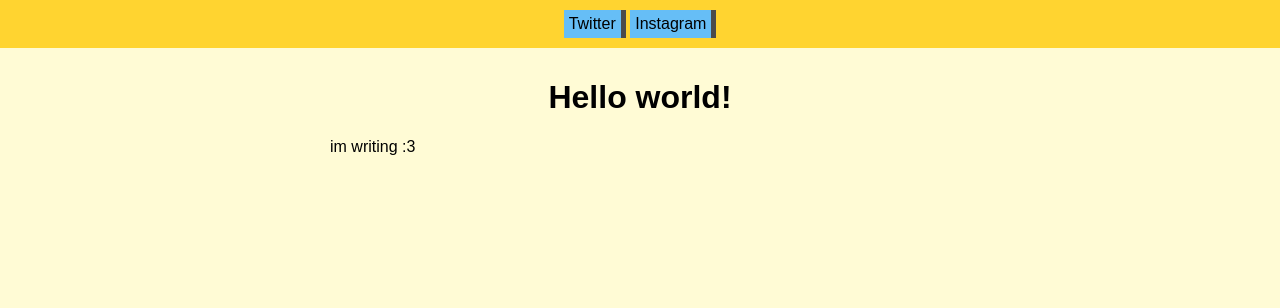
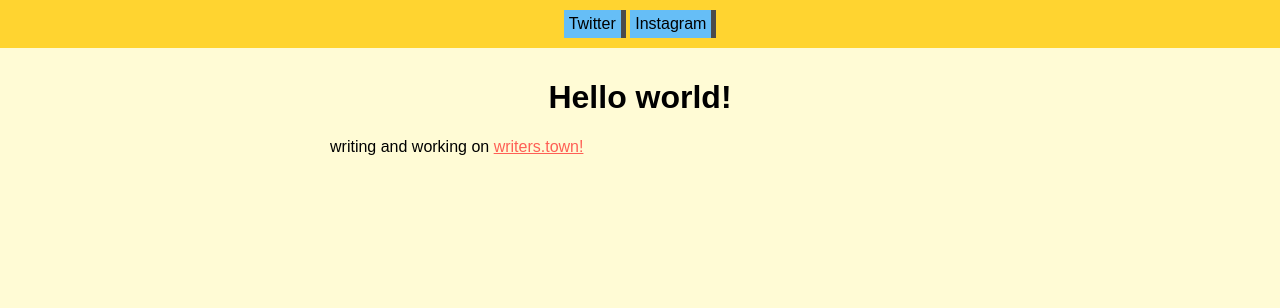
Before and after one commit to lumenkeyes/lumenkeyes, a PHP site: page / in a window 1280 px wide. Shown: the top 308 px of the page. Run offline with PHP 8.4, Linux system fonts and the light colour scheme.

Commit message:
New link styling, link to current project

```diff
--- a/default.css
+++ b/default.css
@@ -6,6 +6,9 @@ body {
 			/*background-color: #FFD430;*/
 			font-family: Arial;
 		}
+a {
+	color: #FE5F55;
+}
 .header {
 			/*background-color: #E8F069;*/
 			background-color: #FFD430;
@@ -13,7 +16,7 @@ body {
 			text-align: center;
 			/*box-shadow: 0px 50px rgba(0, 0, 0, 0.5);*/
 		}
-a {
+.socialButton {
 			text-decoration: none;
 			color: black;
 		}
--- a/index.html
+++ b/index.html
@@ -16,10 +16,10 @@
 	<div class='header'>
 		<div class='socials'>
 			<div class='socialWrapper'>
-				<a href='https://twitter.com/lumenkeyes' target="_blank">Twitter</a>
+				<a class="socialButton" href='https://twitter.com/lumenkeyes' target="_blank">Twitter</a>
 			</div>
 			<div class='socialWrapper'>
-				<a href='https://instagram.com/lumenkeyes' target="_blank">Instagram</a>
+				<a class="socialButton" href='https://instagram.com/lumenkeyes' target="_blank">Instagram</a>
 			</div>
 		</div>
 	</div>
@@ -29,13 +29,12 @@
 				Hello world!
 			</h1>
 			<p>
-				im writing :3
+				writing and working on <a href="https://writers.town">writers.town!</a>
 			</p>
 		</div>
 	</div>
 	<script type="text/javascript">
 		if(window.mobileCheck()) {
-			//window.location.replace("mobile");
 			document.getElementById('stylesheet').setAttribute("href", "mobile.css")
 		}
 	</script>
--- a/mobile.css
+++ b/mobile.css
@@ -7,6 +7,9 @@ body {
 			font-family: Arial;
 			font-size: 60px;
 		}
+		a {
+			color: #FE5F55;
+		}
 		.header {
 			/*background-color: #E8F069;*/
 			background-color: #FFD430;
@@ -14,7 +17,7 @@ body {
 			text-align: center;
 			/*box-shadow: 0px 50px rgba(0, 0, 0, 0.5);*/
 		}
-		a {
+		.socialButton {
 			text-decoration: none;
 			color: black;
 		}
```
